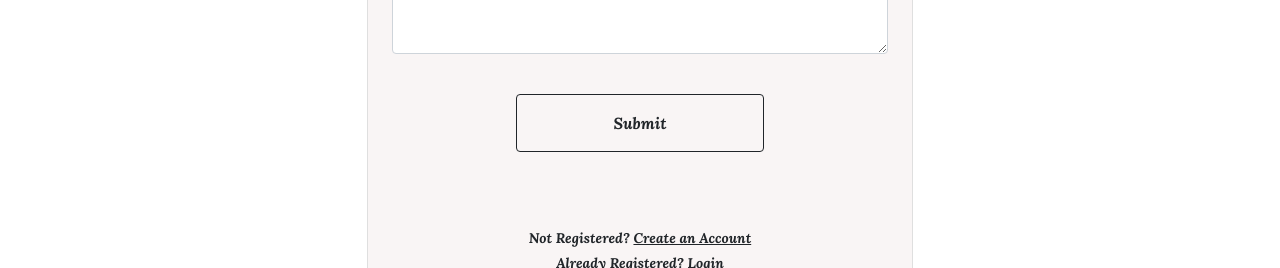
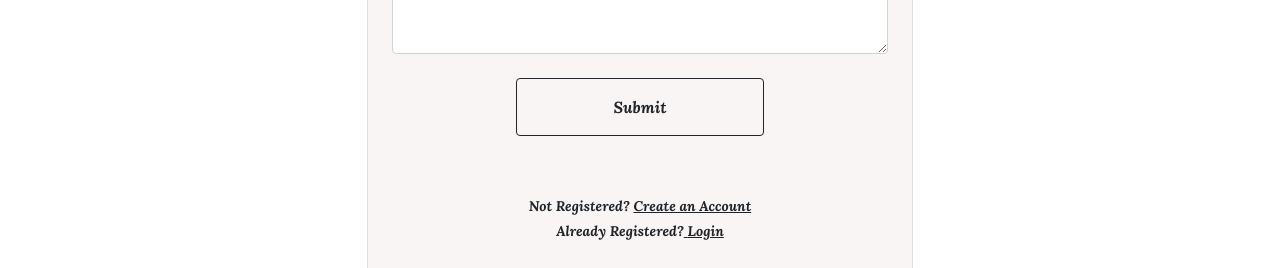
Before and after one commit to James-P-Boyle/Food-cms, a React (Create React App) app: page /contact in a window 1280 px wide. Shown: the part 684-952 px from the top of the page. Built offline with nearby package versions, Linux system fonts and the light colour scheme; no server answers.

Commit message:
changes made to layout

```diff
--- a/src/components/Contact.js
+++ b/src/components/Contact.js
@@ -10,7 +10,7 @@ export default function Contact() {
             <form className="card-body cardbody-color p-lg-4">
             <div className="text-center">
                 <img
-                  src="https://pixabay.com/get/gea7c54199d69fbac4e76cde2c152fa8e7955497140b6eee627e45aa15a00e9a4af8d58fae928279d79cd9cb56ec7105c_1280.png"
+                  src="https://pixabay.com/get/gcd384503f4f853f5eabdecd45f80c57563c5b9d8988fcdab01dbebebed667761b9a41987eb39e7b2430f6508b34393802b714266784e443eb9fe7d6444c27351_1280.png"
                   className="img-fluid profile-image-pic img-thumbnail rounded-circle my-4"
                   width="200px"
                   alt="contact us"
@@ -43,7 +43,7 @@ export default function Contact() {
                 required
               ></textarea>
             </div>
-              <div className="text-center py-4">
+              <div className="text-center py-2">
                 <button type="submit" className="btn btn-outline-dark py-3 mb-5 w-50">
                 Submit
                 </button>
--- a/src/components/DesertCards.js
+++ b/src/components/DesertCards.js
@@ -3,9 +3,9 @@ export default function DesertCards(props) {
   return (
     <>
       <div className="container mt-5">
-        <h2 className="text-center display-4 fw-bolder pt-5">
+        <h4 className="text-center display-4 fw-bolder pt-5">
           Our Top Rated Deserts
-        </h2>
+        </h4>
         <div className="row d-flex justify-content-around py-3">
           {props.desertObj.map((desert) => {
             return (
```
